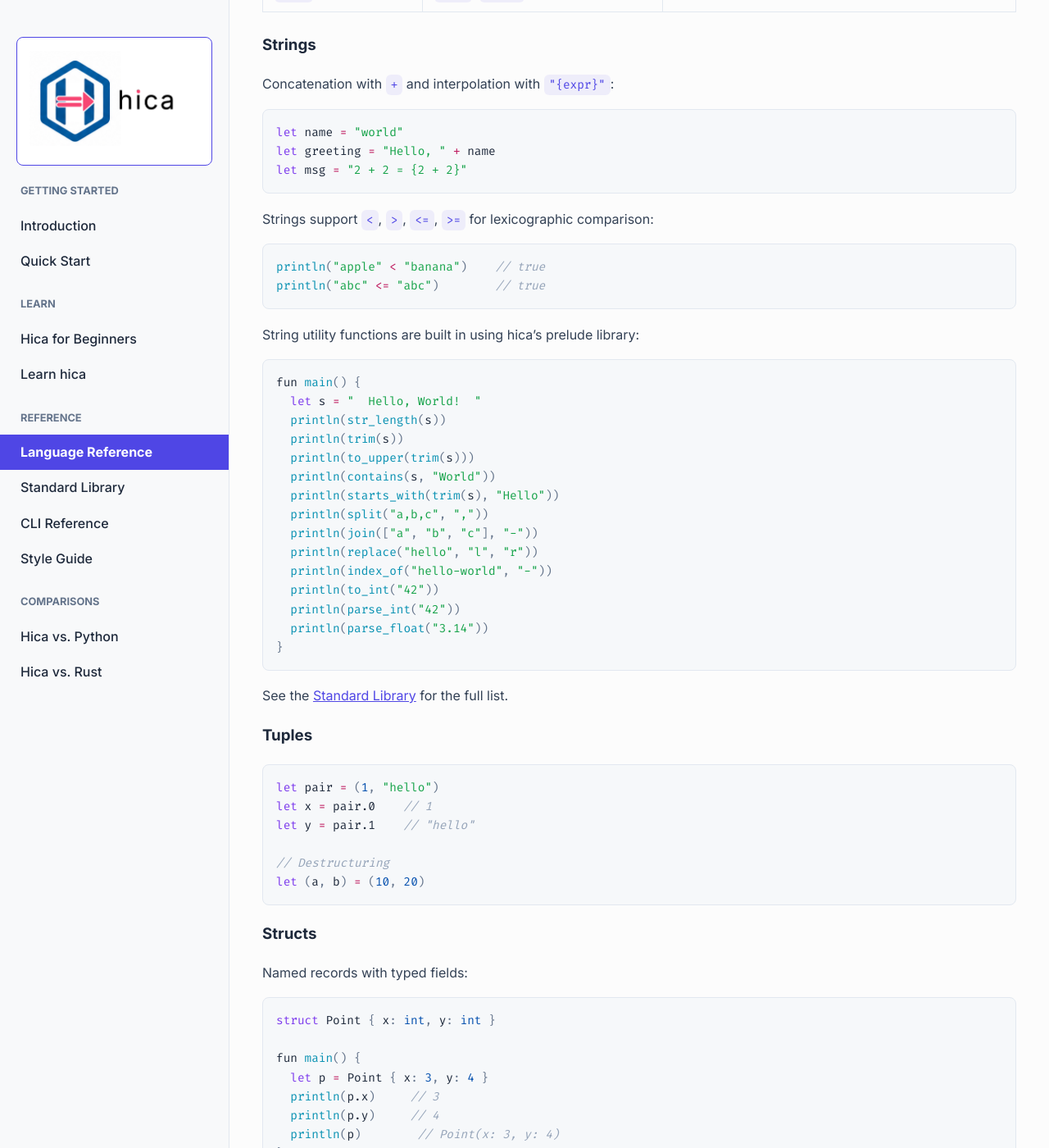
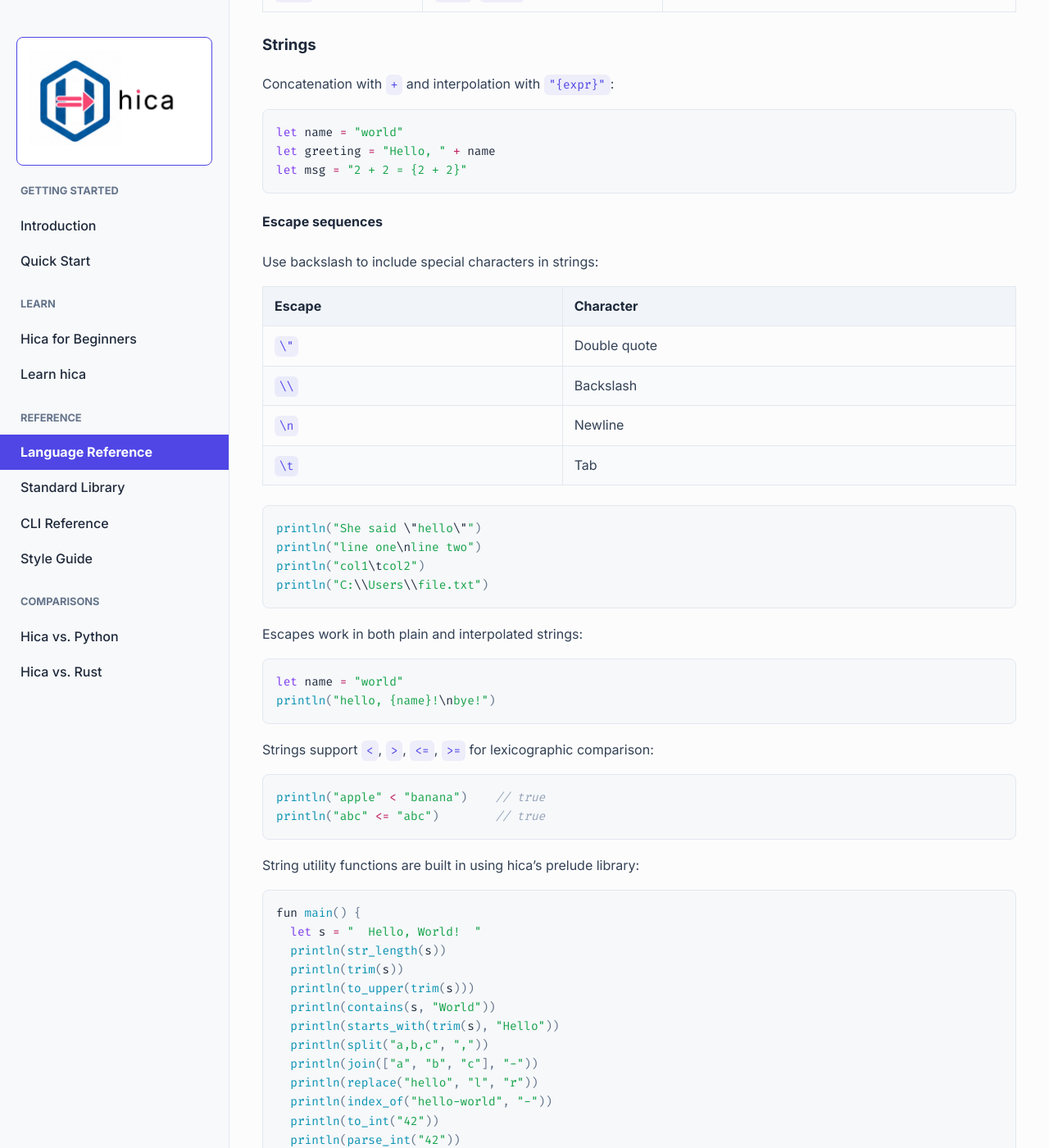
Before and after one commit to cladam/hica, a Jekyll site: the page built from docs/language-reference.md, in a window 1280 px wide and 1400 px high, scrolled down 8686 px. Shown: the whole window at 82% size. Built offline with Jekyll 4.4.1, drawn with Linux system fonts in a browser that asks for light colours.

Commit message:
feat: add escape sequences in strings and update documentation

````diff
--- a/docs/language-reference.md
+++ b/docs/language-reference.md
@@ -389,6 +389,31 @@ Concatenation with `+` and interpolation with `"{expr}"`:
 let name = "world"
 let greeting = "Hello, " + name
 let msg = "2 + 2 = {2 + 2}"
+```
+
+#### Escape sequences
+
+Use backslash to include special characters in strings:
+
+| Escape | Character |
+| --- | --- |
+| `\"` | Double quote |
+| `\\` | Backslash |
+| `\n` | Newline |
+| `\t` | Tab |
+
+```rust
+println("She said \"hello\"")
+println("line one\nline two")
+println("col1\tcol2")
+println("C:\\Users\\file.txt")
+```
+
+Escapes work in both plain and interpolated strings:
+
+```rust
+let name = "world"
+println("hello, {name}!\nbye!")
 ```
 
 Strings support `<`, `>`, `<=`, `>=` for lexicographic comparison:
````
Also changed, not shown: docs/hica-for-beginners.md (+12 -1 lines), docs/learn.md (+1 -1 lines), documentation/hica-for-kids.md (+43 -0 lines), 4 other files.
